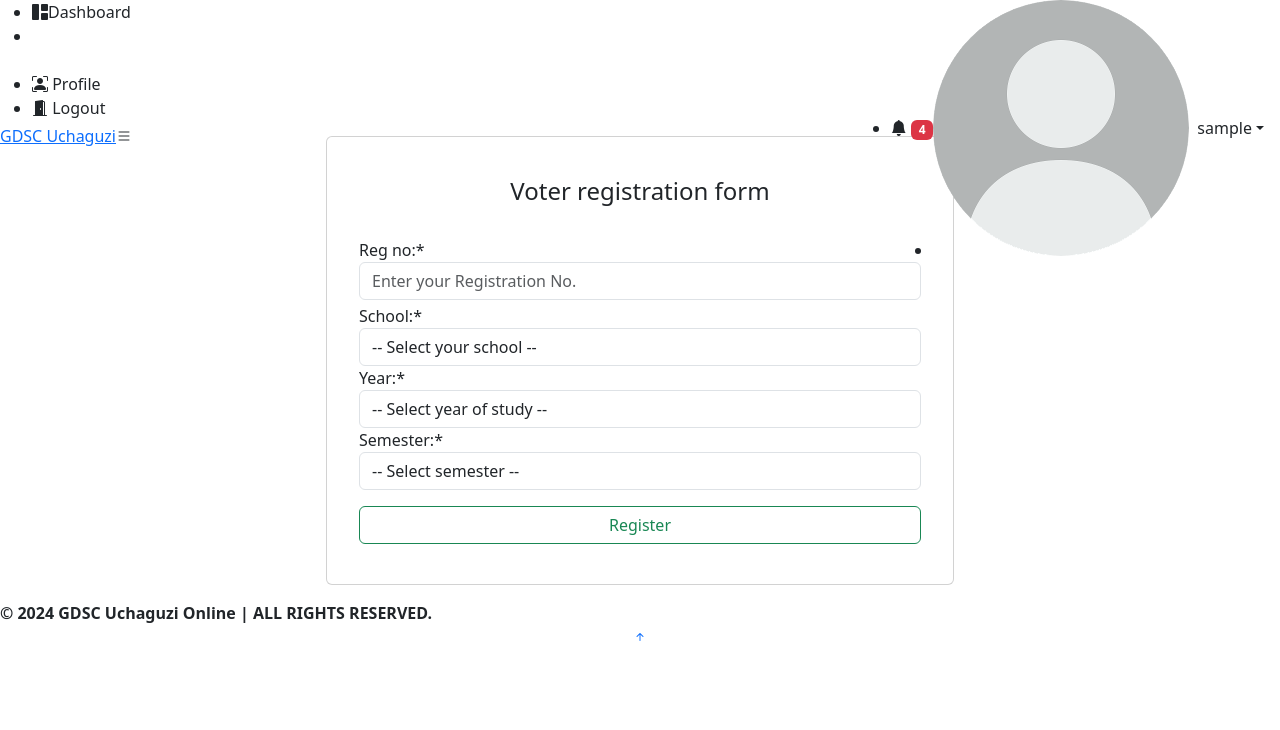
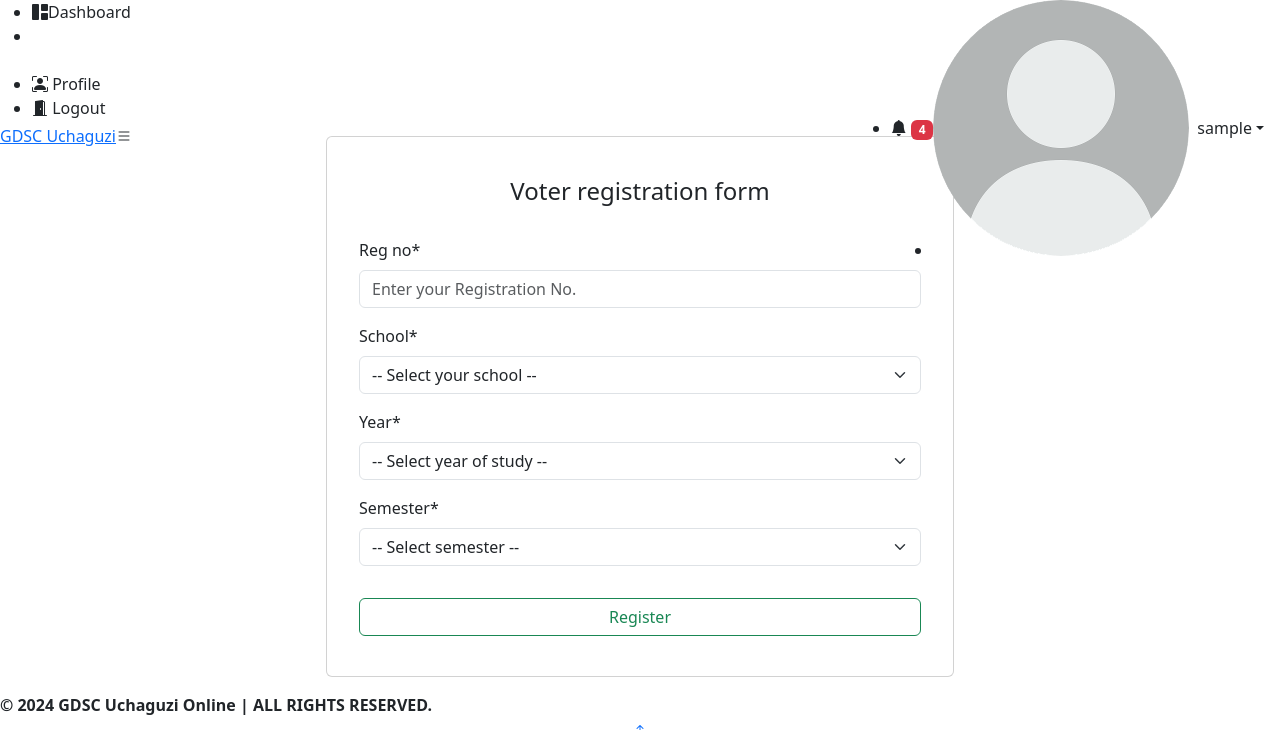
Before and after one commit to DSCRongo/dsc_uchaguzi_online, a Django app: page /homepage/ in a window 1280 px wide. Shown: the top 730 px of the page. Run offline with Django 5.2, Linux system fonts and the light colour scheme; the visitor is signed in with stand-in values (Sample User, id 1); data comes from the database, SQL or seed files in the repository; some libraries are stand-ins or nearby versions.

Commit message:
Revert "replaced django-crispy-forms with django-widget-tweaks for form validation with htmx"
This reverts commit d3a5262dd6cae53df1ca47a34747cd78124571a1.

```diff
--- a/templates/core/partials/register.html
+++ b/templates/core/partials/register.html
@@ -1,4 +1,5 @@
-{% load widget_tweaks %}
+
+{% load crispy_forms_tags %}
 		<div class="col-lg-6 offset-sm-3">
 			<div class="card mb-3">
 				<div class="card-body">
@@ -9,16 +10,7 @@
 						{% csrf_token %}
 						<div class="row">
 							<div class="col-12">
-								<label>{{ VoterRegistrationForm.reg_no.label_tag }}&ast;</label>
-								{% render_field VoterRegistrationForm.reg_no class="form-control" hx-post="/accounts/validate-username/" hx-swap="outerhtml" hx-trigger="keyup delay:.5s" hx-target="#registration-num-error" %}
-								<div id="registration-num-error" class="mt-1"></div>
-								<label>{{ VoterRegistrationForm.school.label_tag }}&ast;</label>
-								{% render_field VoterRegistrationForm.school class="form-control" %}
-								<label>{{ VoterRegistrationForm.year.label_tag }}&ast;</label>
-								{% render_field VoterRegistrationForm.year class="form-control" %}
-								<label>{{ VoterRegistrationForm.semester.label_tag }}&ast;</label>
-								{% render_field VoterRegistrationForm.semester class="form-control" %}
-
+								{{ VoterRegistrationForm|crispy }}
 							</div>
 						</div>
 						<div class="col-12 mt-3">
```
